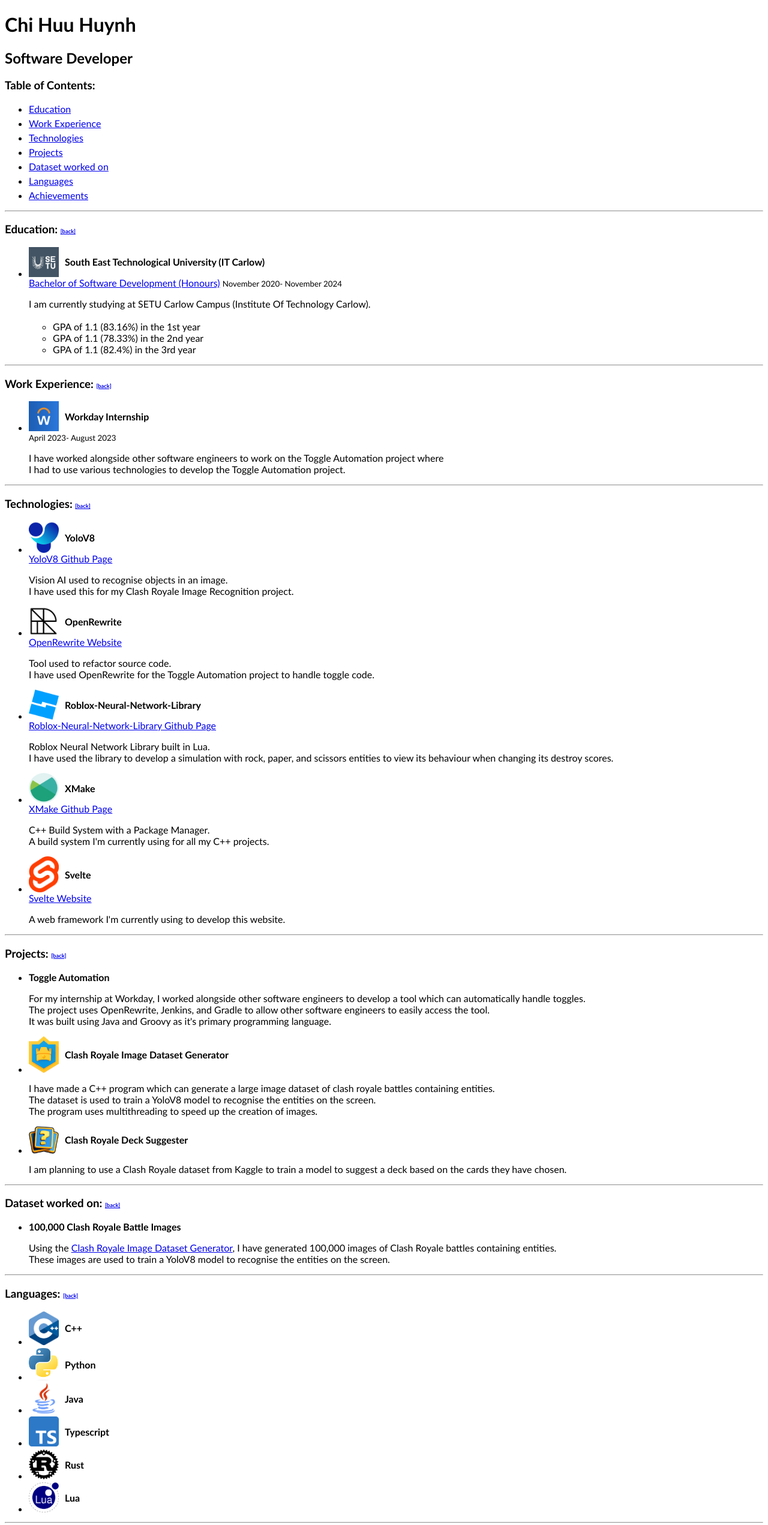
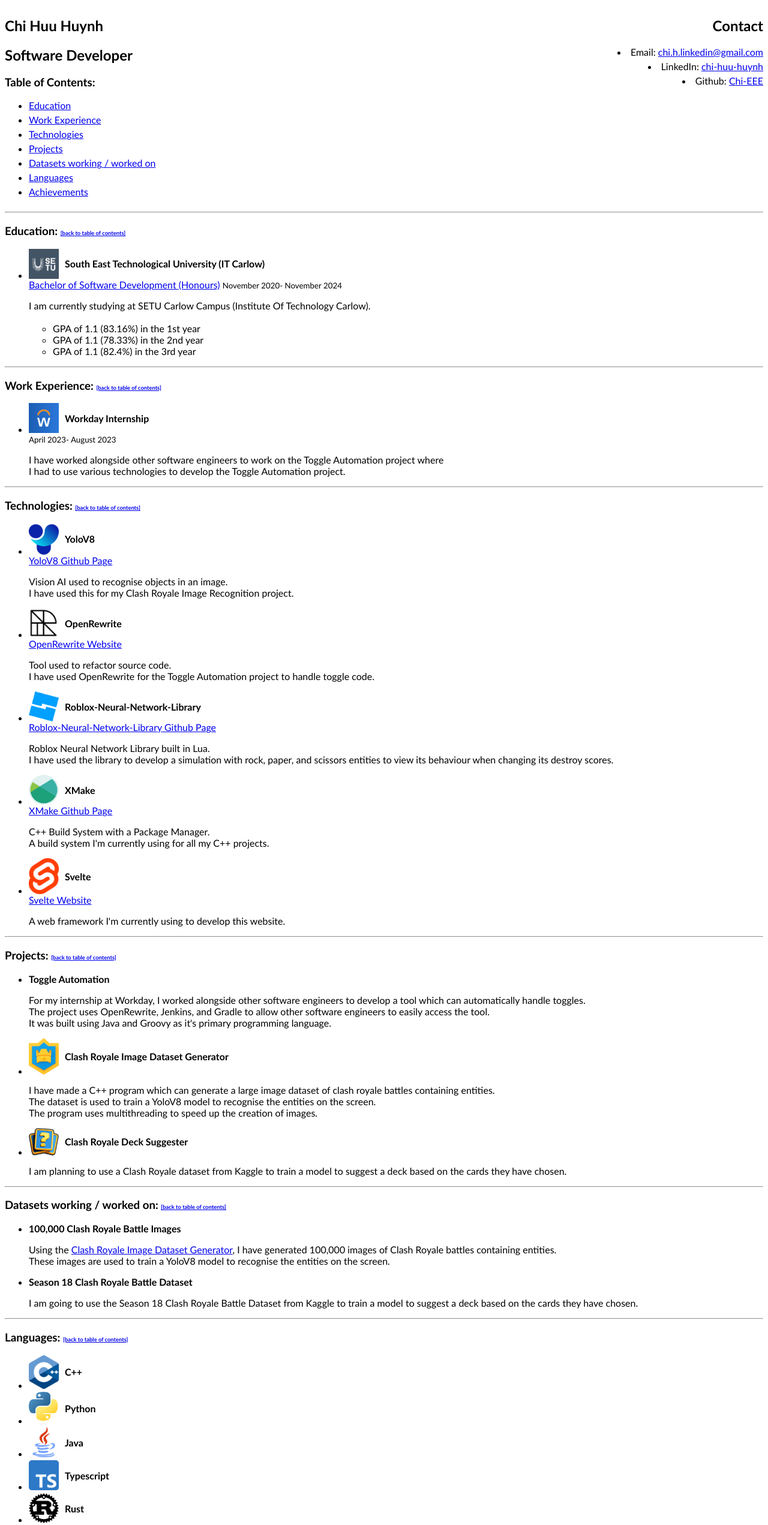
Before and after one commit to Chi-EEE/Data_Science-Portfolio, a SvelteKit app: page / in a window 1280 px wide. Shown: the top 2543 px of the page at 60% size. Built offline with nearby package versions, Linux system fonts and the light colour scheme.

Commit message:
Add contacts on side

```diff
--- a/src/routes/+page.svelte
+++ b/src/routes/+page.svelte
@@ -15,19 +15,39 @@
 	</style>
 </svelte:head>
 
+<div style="display: flex; flex-direction: row;">
+	<section style="width: 50%;" id="main">
 		<h1>Chi Huu Huynh</h1>
 		<h2>Software Developer</h2>
 		<h3 id="table_of_contents">Table of Contents:</h3>
 		<ul>
 			{#each categories as category}
-		<li style="margin-top: 5px; margin-bottom: 5px;"><a href="#{category.id}">{category.name}</a></li>
+				<li style="margin-top: 5px; margin-bottom: 5px;">
+					<a href="#{category.id}">{category.name}</a>
+				</li>
 			{/each}
 		</ul>
+	</section>
+	<section style="width: 50%; text-align:right; align-items:right;" id="contact">
+		<h2>Contact</h2>
+		<ul style="text-align: right; list-style-position: inside;">
+			<li style="margin-top: 5px;">
+				Email: <a href="mailto:chi.h.linkedin@gmail.com">chi.h.linkedin@gmail.com</a>
+			</li>
+			<li style="margin-top: 5px;">
+				LinkedIn: <a href="https://www.linkedin.com/in/chi-huu-huynh-a5b315206/?lipi=urn%3Ali%3Apage%3Ad_flagship3_feed%3BS4r6%2BEmtQKyoMSJF%2BryGhg%3D%3D">chi-huu-huynh</a>
+			</li>
+			<li style="margin-top: 5px;">
+				Github: <a href="https://github.com/Chi-EEE">Chi-EEE</a>
+			</li>
+		</ul>
+	</section>
+</div>
 
 {#each categories as category}
 	<hr />
 	<section id={category.id}>
-		<h3>{category.name}: <a href="#table_of_contents">[back]</a></h3>
+		<h3>{category.name}: <a href="#table_of_contents">[back to table of contents]</a></h3>
 		<ul>
 			{#each category.items as item}
 				<li style="margin-top: 5px; margin-bottom: 5px">
--- a/src/routes/categories.ts
+++ b/src/routes/categories.ts
@@ -101,7 +101,7 @@
 				name: 'OpenRewrite',
 				link: {
 					name: 'OpenRewrite Website',
-					href: 'https://openrewrite.org'
+					href: 'https://docs.openrewrite.org/'
 				},
 				content: /*html*/ `
                 Tool used to refactor source code.
@@ -198,7 +198,7 @@
 		]
 	},
 	{
-		name: 'Dataset worked on',
+		name: 'Datasets working / worked on',
 		id: 'dataset',
 		items: [
 			{
@@ -208,6 +208,12 @@
                 <br>
                 These images are used to train a YoloV8 model to recognise the entities on the screen.
                 `
+			},
+			{
+				name: 'Season 18 Clash Royale Battle Dataset',
+				content: `
+				I am going to use the Season 18 Clash Royale Battle Dataset from Kaggle to train a model to suggest a deck based on the cards they have chosen.
+				`
 			}
 		]
 	},
```
Lines whose indentation alone changed are shown as unchanged.
